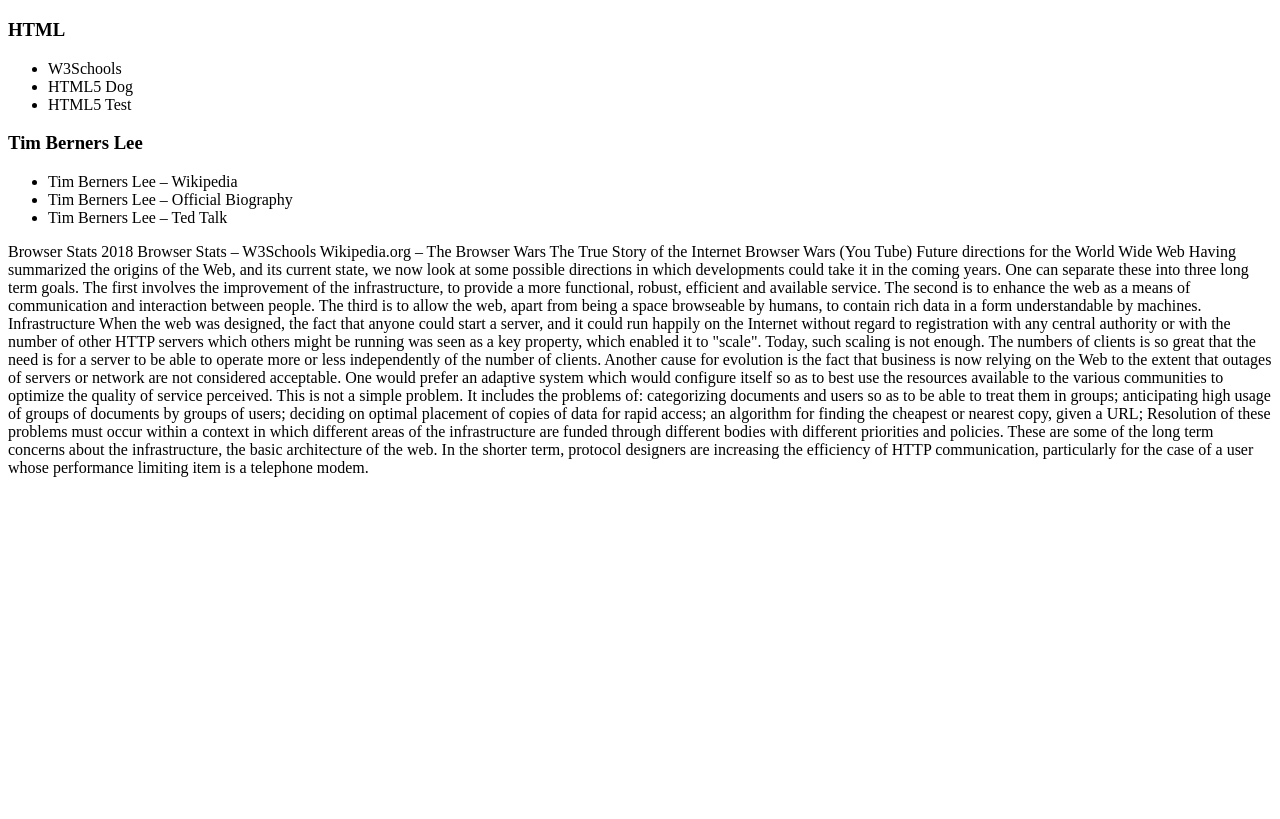
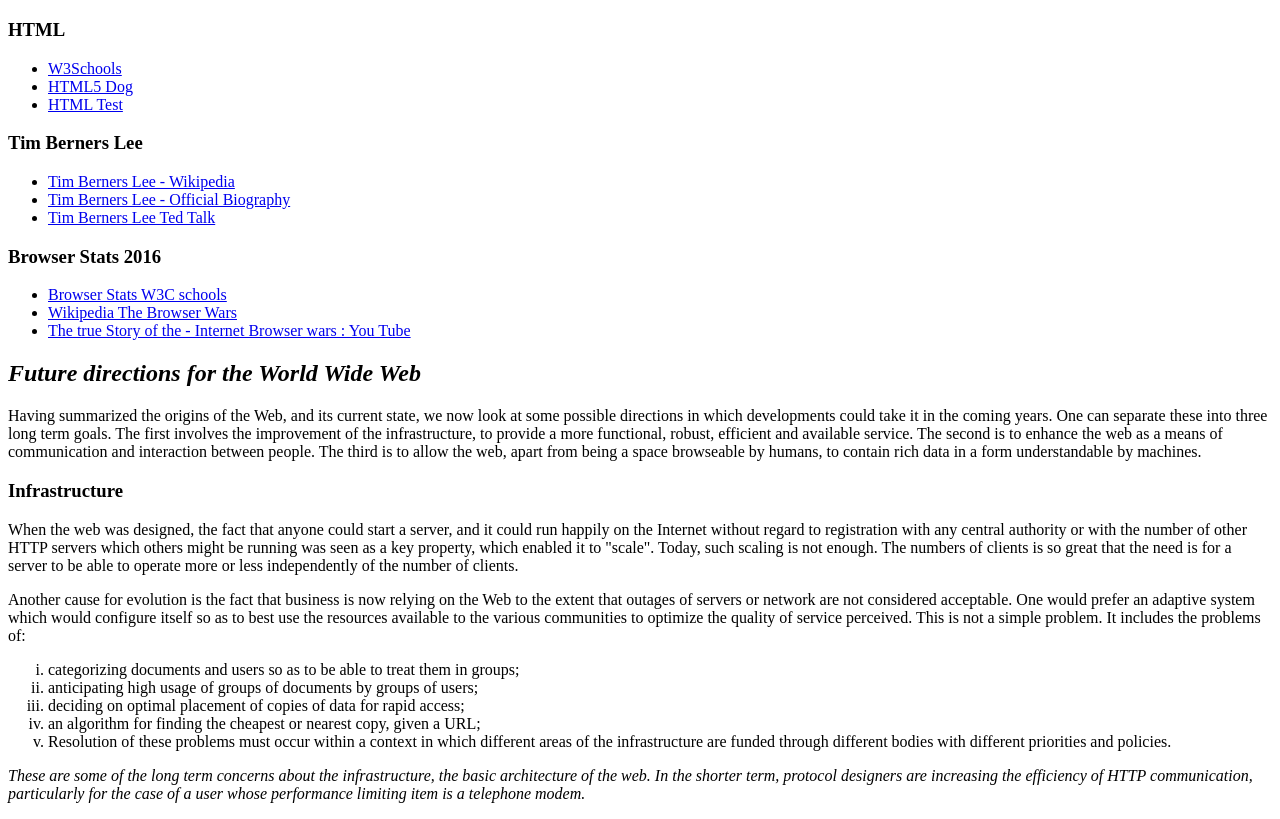
Before and after one commit to SomanathanSubramaniyan/Web-Application-Development, a plain HTML site: page Exercise2.html in a window 1280 px wide. Shown: the part 61-880 px from the top of the page. Before the commit the page ends 800 px from the top, so only its background shows below. Drawn offline with Linux system fonts and the light colour scheme.

Commit message:
Add files via upload

```diff
--- a/Exercise2.html
+++ b/Exercise2.html
@@ -12,22 +12,40 @@
 
 	<h3>HTML</h3>
 		<ul>
-			<li>W3Schools</li>
-			<li>HTML5 Dog</li>
-			<li>HTML5 Test</li>
+			<li> <a href="https://www.w3schools.com/" target="_blank">W3Schools</a> </li>
+			<li> <a href="http://www.htmldog.com/" target="_blank">HTML5 Dog</a> </li>
+			<li> <a href="https://html5test.com/" target="_blank"> HTML Test</a> </li>
 		</ul>
 	<h3>Tim Berners Lee</h3>
 		<ul>
-			<li>Tim Berners Lee – Wikipedia</li>
-			<li>Tim Berners Lee – Official Biography</li>
-			<li>Tim Berners Lee – Ted Talk</li>
+			<li> <a href="https://en.wikipedia.org/wiki/Tim_Berners-Lee" target="_blank">Tim Berners Lee - Wikipedia</a></li>
+			<li> <a href="https://www.w3.org/People/Berners-Lee/" target="_blank">Tim Berners Lee - Official Biography</a></li>
+			<li> <a href="https://www.ted.com/talks/tim_berners_lee_on_the_next_web?language=en" target="_blank">Tim Berners Lee Ted Talk</a></li>
 		</ul>
-				Browser Stats 2018 Browser Stats – W3Schools Wikipedia.org – The Browser Wars The True Story of the Internet Browser Wars (You Tube) Future directions for the World Wide Web Having summarized the origins of the Web, and its current state, we now look at some possible directions in which developments could take it in the coming years. One can separate these into three long term goals. The first involves the improvement of the infrastructure, to provide a more functional, robust, efficient and available service. The second is to enhance the web as a means of communication and interaction between people. The third is to allow the web, apart from being a space browseable by humans, to contain rich data in a form understandable by machines. Infrastructure When the web was designed, the fact that anyone could start a server, and it could run happily on the Internet without regard to registration with any central authority or with the number of other HTTP servers which others might be running was seen as a key property, which enabled it to "scale". Today, such scaling is not enough. The numbers of clients is so great that the need is for a server to be able to operate more or less independently of the number of clients.
+	<h3>Browser Stats 2016</h3>
+		<ul>
+			<li> <a href="https://www.w3schools.com/browsers/" target="_blank">Browser Stats W3C schools</a></li>
+			<li> <a href="https://en.wikipedia.org/wiki/Browser_wars" target="_blank">Wikipedia The Browser Wars</a></li>
+			<li> <a href="https://www.youtube.com/watch?v=VANORrzKX50" target="_blank">The true Story of the - Internet Browser wars : You Tube</a></li>
+		</ul>
+	<h2><i>Future directions for the World Wide Web</i></h2>
+	<p> Having summarized the origins of the Web, and its current state, we now look at some possible directions in which developments could take it in the coming years. One can separate these into three long term goals. The first involves the improvement of the infrastructure, to provide a more functional, robust, efficient and available service. The second is to enhance the web as a means of communication and interaction between people. The third is to allow the web, apart from being a space browseable by humans, to contain rich data in a form understandable by machines.
+	</p>
+	<h3>Infrastructure</h3>
+	<p>When the web was designed, the fact that anyone could start a server, and it could run happily on the Internet without regard to registration with any central authority or with the number of other HTTP servers which others might be running was seen as a key property, which enabled it to "scale". Today, such scaling is not enough. The numbers of clients is so great that the need is for a server to be able to operate more or less independently of the number of clients. </p>
 
-Another cause for evolution is the fact that business is now relying on the Web to the extent that outages of servers or network are not considered acceptable. One would prefer an adaptive system which would configure itself so as to best use the resources available to the various communities to optimize the quality of service perceived. This is not a simple problem. It includes the problems of: categorizing documents and users so as to be able to treat them in groups; anticipating high usage of groups of documents by groups of users; deciding on optimal placement of copies of data for rapid access; an algorithm for finding the cheapest or nearest copy, given a URL; Resolution of these problems must occur within a context in which different areas of the infrastructure are funded through different bodies with different priorities and policies. These are some of the long term concerns about the infrastructure, the basic architecture of the web. In the shorter term, protocol designers are increasing the efficiency of HTTP communication, particularly for the case of a user whose performance limiting item is a telephone modem.
+	<p>Another cause for evolution is the fact that business is now relying on the Web to the extent that outages of servers or network are not considered acceptable. One would prefer an adaptive system which would configure itself so as to best use the resources available to the various communities to optimize the quality of service perceived. This is not a simple problem. It includes the problems of: </p>
+	<ol type="i">
+		<li>categorizing documents and users so as to be able to treat them in groups; </li>
+		<li>anticipating high usage of groups of documents by groups of users; </li>
+		<li>deciding on optimal placement of copies of data for rapid access; </li>
+		<li>an algorithm for finding the cheapest or nearest copy, given a URL; </li>
+		<li>Resolution of these problems must occur within a context in which different areas of the infrastructure are funded through different bodies with different priorities and policies. </li>
+	</ol>
+		<p><i>These are some of the long term concerns about the infrastructure, the basic architecture of the web. In the shorter term, protocol designers are increasing the efficiency of HTTP communication, particularly for the case of a user whose performance limiting item is a telephone modem. </i></p>
+	</body>
 
-
-
+	</html>
 
 
 
```
